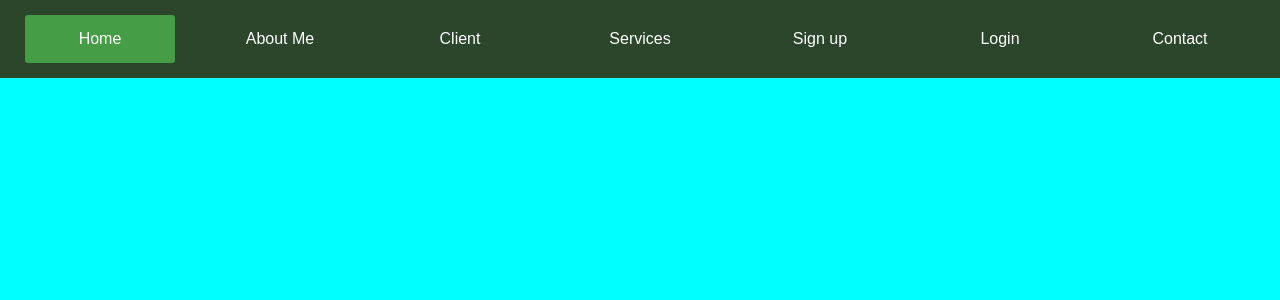
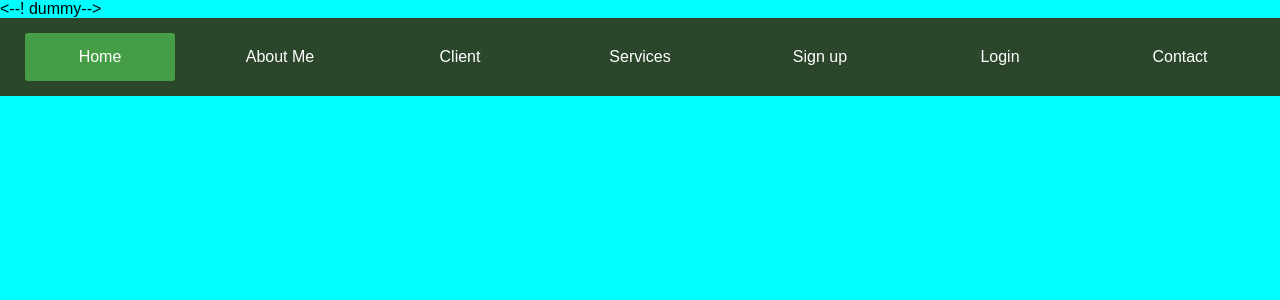
Before and after one commit to chakratechgeek/mywebpage, a Django app: template templates/webpage.html in a window 1280 px wide. Shown: the top 300 px of the page. Run offline with Django 3.2, Linux system fonts and the light colour scheme; the template is opened without the code that fills it, so the values that code supplies are empty.

Commit message:
test plc1

```diff
--- a/templates/webpage.html
+++ b/templates/webpage.html
@@ -1,6 +1,6 @@
 <!DOCTYPE html>
 <html lang="en">
-
+<--! dummy-->
 <head>
     <meta charset="UTF-8">
     <meta name="viewport" content="width=device-width, initial-scale=1.0">
```
